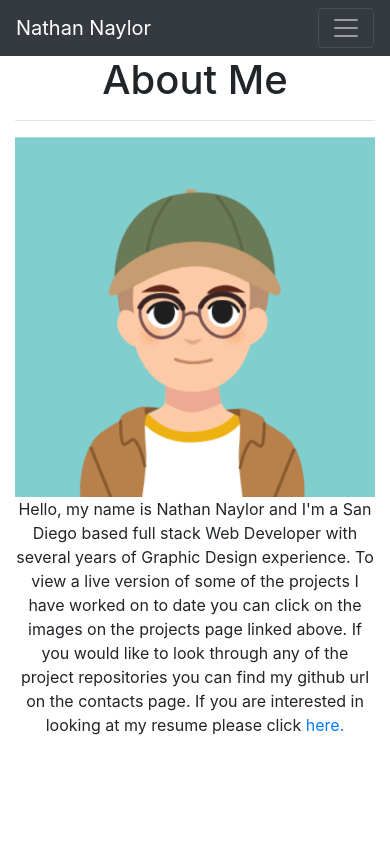
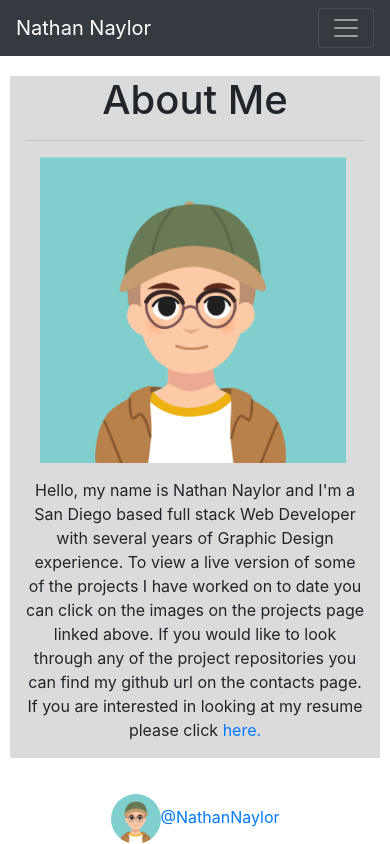
Before and after one commit to NathanNaylor/react-portfolio, a React (Create React App) app: page / in a window 390 px wide. Built offline with nearby package versions, Linux system fonts and the light colour scheme.

Commit message:
replaced class with className where applicable

```diff
--- a/src/App.js
+++ b/src/App.js
@@ -1,9 +1,10 @@
 import React from "react";
 import "./App.css";
 import PortfolioNavbar from "./components/NavBar";
-import Projects from "./pages/Projects"
+import Portfolio from "./pages/Portfolio";
 import About from "./pages/About"
 import Contact from "./pages/Contact"
+import Footer from "./components/Footer"
 import { BrowserRouter, Switch, Route } from "react-router-dom";
 
 function App() {
@@ -18,13 +19,14 @@ function App() {
           <Route exact path="/about">
             <About />
           </Route>
-          <Route exact path="/projects">
-            <Projects/>
+          <Route exact path="/portfolio">
+            <Portfolio/>
           </Route>
           <Route exact path="/contact">
             <Contact/>
           </Route>
         </Switch>
+        <Footer />
       </div>
     </BrowserRouter>
   );
--- a/src/components/NavBar.js
+++ b/src/components/NavBar.js
@@ -25,7 +25,7 @@ const PortfolioNavbar = () => {
               <NavLink href="/about">About</NavLink>
             </NavItem>
             <NavItem>
-              <NavLink href="/projects">Projects</NavLink>
+              <NavLink href="/portfolio">Projects</NavLink>
             </NavItem>
             <NavItem>
               <NavLink href="/contact">Contact</NavLink>
--- a/src/components/Project.js
+++ b/src/components/Project.js
@@ -1,11 +1,23 @@
 import React from "react";
 
-const Project = ({project}) => {
-  return <div className="Wrap">
-      <a href={project.live}>
-      <img className="img-fluid size" alt="project screenshot" src={project.imageSrc} />
-    </a>;
-  </div>;
+const Project = ({ project }) => {
+  return (
+    <div className="mb-3 col-sm-12 col-md-6 ">
+      <div className="wrap ">
+        <div className="Wrap">
+          <a href={project.live} target="_blank" rel="noopener noreferrer">
+            <img
+              className="img-fluid size"
+              alt="project screenshot"
+              src={project.imageSrc}
+              width="250px"
+            />
+          </a>
+          <a href={project.repo} target="_blank" rel="noopener noreferrer"><h2>{project.name} Repo</h2></a>
+        </div>
+      </div>
+    </div>
+  );
 };
 
 export default Project;
--- a/src/index.css
+++ b/src/index.css
@@ -11,3 +11,106 @@ code {
   font-family: source-code-pro, Menlo, Monaco, Consolas, 'Courier New',
     monospace;
 }
+
+@media screen and (max-width: 640px) {
+  #aboutContainer {
+      width: 95%;
+      background-color: rgb(219, 219, 219);
+  }
+  #baldNate {
+      width: 90%;
+      margin: 5%;
+      float: left;
+  }
+  #aboutLorem {
+      width: 100%;
+  }
+}
+
+@media screen and (max-width: 768px) {
+  #aboutContainer {
+      width: 95%;
+      background-color: rgb(219, 219, 219);
+  }
+  #baldNate {
+      width: 90%;
+      margin: 0 5%;
+      float: left;
+  }
+  #aboutLorem {
+      width: 100%;
+  }
+}
+
+@media screen and (max-width: 980px) {
+  #aboutContainer {
+      width: 95%;
+      background-color: rgb(219, 219, 219);
+  }
+  #baldNate {
+      float: left;
+  }
+  #aboutLorem {
+      width: 100%;
+  }
+}
+
+@media screen and (min-width: 980px) {
+  #aboutContainer {
+      width: 95%;
+      background-color: rgb(219, 219, 219);
+  }
+  #baldNate {
+      float: left;
+  }
+  #aboutLorem {
+      width: 100%;
+  }
+}
+
+.container {
+  margin-top: 5%;
+}
+
+#baldNate {
+  margin: 0 15px 15px;
+}
+
+#aboutLorem {
+  width: 100%;
+}
+
+.wrap {
+  position: relative;
+  margin: 0 auto;
+  text-align: center;
+  border: solid;
+  border-color: rgb(52,58,64);
+}
+
+.wrap h2 {
+  position: absolute;
+  width: 100%;
+  bottom: 0;
+  left: 0;
+  background-color: rgb(52,58,64);
+  color: white;
+}
+
+h1 {
+  margin: 10px;
+}
+
+.size {
+  height: 200px;
+  width: 200px;
+}
+
+.footer {
+  position: fixed;
+  bottom: 0;
+  width: 100%;
+}
+.footer img{
+  border-radius: 30px
+}
--- a/src/pages/About.js
+++ b/src/pages/About.js
@@ -3,14 +3,14 @@ import React from "react";
 const About = () => {
 
   return (
-    <div id="aboutContainer" class="container">
-        <div class="row">
-            <div class="col">
+    <div id="aboutContainer" className="container">
+        <div className="row">
+            <div className="col">
                 <h1>About Me</h1>
                 <hr/>
-                <div class="row">
-                    <div class="col-sm-12 col-md">
-                        <img class="img-fluid" id="baldNate" alt="Headshot" src="./Assets/Images/Bald Right Glasses.png"/>
+                <div className="row">
+                    <div className="col-sm-12 col-md">
+                        <img className="img-fluid" id="baldNate" alt="Headshot" src="./Assets/Images/Bald Right Glasses.png"/>
                         <p id="aboutLorem"> Hello, my name is Nathan Naylor and I'm a San Diego based full stack Web Developer with several years of Graphic Design experience.
                             To view a live version of some of the projects I have worked on to date you can click on the images on the projects page linked above.
                             If you would like to look through any of the project repositories you can find my github url on the contacts page. If you are interested in looking at my resume please click <a target="_blank" href="Assets/PDF/Nathan Resume.pdf">here.</a>
--- a/src/pages/Contact.js
+++ b/src/pages/Contact.js
@@ -2,19 +2,19 @@ import React from "react";
 
 const Contact = () => {
   return (
-      <div class="container">
-        <div class="row">
-          <div class="col">
+      <div className="container">
+        <div className="row">
+          <div className="col">
             <h3>Here are a few ways to contact me!</h3>
           </div>
         </div>
-        <div class="row">
-          <div class="col-4"></div>
-          <div class="col">
+        <div className="row">
+          <div className="col-4"></div>
+          <div className="col">
             <ul>
               <li>
                 <p>
-                  <a target="_blank" href="https://github.com/NathanNaylor">
+                  <a target="_blank" rel="noopener noreferrer" href="https://github.com/NathanNaylor">
                     GitHub
                   </a>
                 </p>
@@ -22,7 +22,7 @@ const Contact = () => {
               <li>
                 <p>
                   <a
-                    target="_blank"
+                    target="_blank" rel="noopener noreferrer"
                     href="https://www.linkedin.com/in/nathan-naylor-463aa61a2/"
                   >
                     LinkedIn
@@ -37,7 +37,7 @@ const Contact = () => {
               </li>
             </ul>
           </div>
-          <div class="col-4"></div>
+          <div className="col-4"></div>
         </div>
       </div>
   );
--- a/src/pages/Projects.js
+++ /dev/null
@@ -1,46 +0,0 @@
-import React from "react";
-import Project from "../components/Project"
-
-const Projects = () => {
-  return (
-    <div id="portContainer " class="container ">
-    <div class="row ">
-        <div class="col-8 ">
-            <h1>Projects</h1>
-            <div class="row ">
-                <div class="mb-3 col-sm-12 col-md-6 ">
-                    <div class="wrap ">
-
-                    </div>
-                </div>
-
-                <div class="mb-3 col-sm-12 col-md-6 ">
-                    <div class="wrap ">
-
-                    </div>
-                </div>
-
-                <div class="mb-3 col-sm-12 col-md-6 ">
-                    <div class="wrap ">
-
-                    </div>
-                </div>
-
-                <div class="mb-3 col-sm-12 col-md-6 ">
-                    <div class="wrap ">
-
-                    </div>
-                </div>
-                <div class="mb-3 col-sm-12 col-md-6 ">
-                    <div class="wrap ">
-
-                    </div>
-                </div>
-            </div>
-        </div>
-    </div>
-</div>
-  );
-};
-
-export default Projects;
--- a/src/projects.json
+++ b/src/projects.json
@@ -58,7 +58,7 @@
   {
     "id": 9,
     "name": "ReadMe Generator",
-    "imageSrc": "https://giphy.com/gifs/QBizJEZbf1JCMwiIKE/html5",
+    "imageSrc": "Assets/Images/readme.gif",
     "live": "",
     "repo": "https://github.com/NathanNaylor/readme-generator"
   },
```
